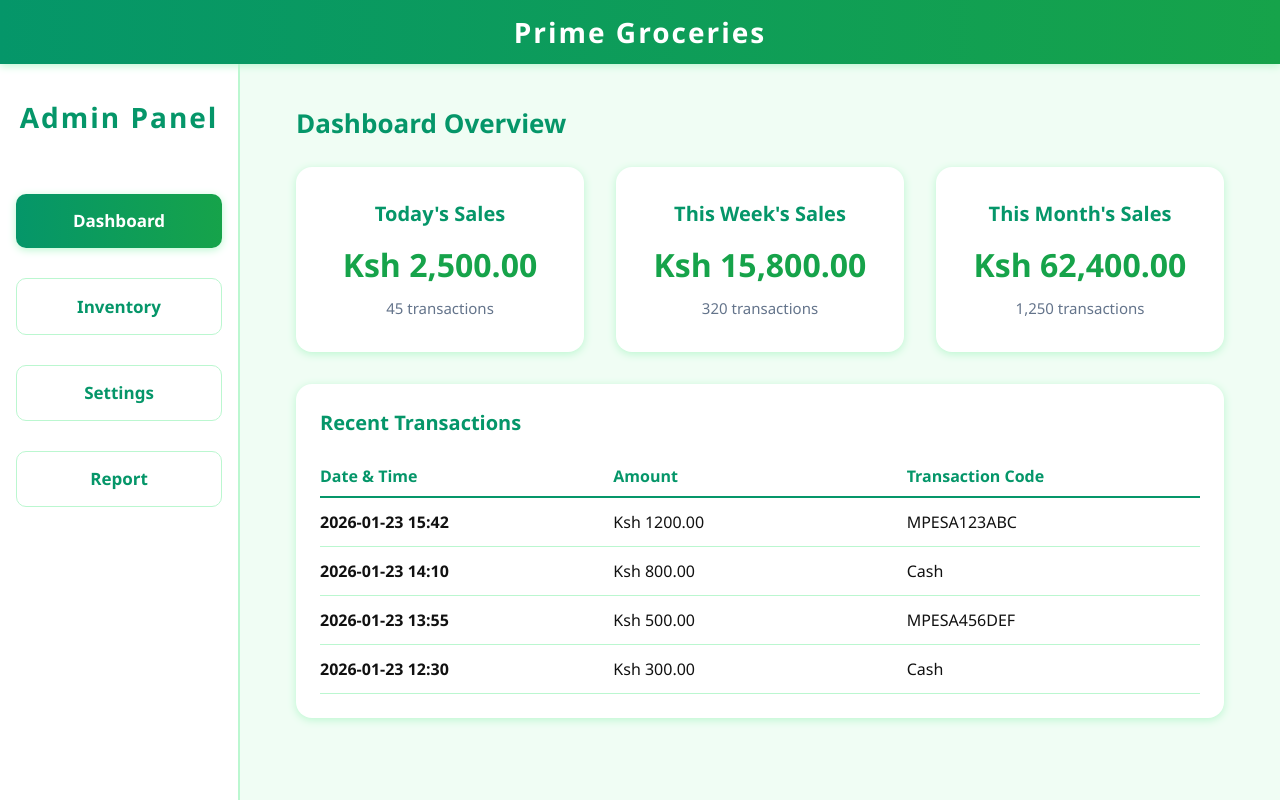
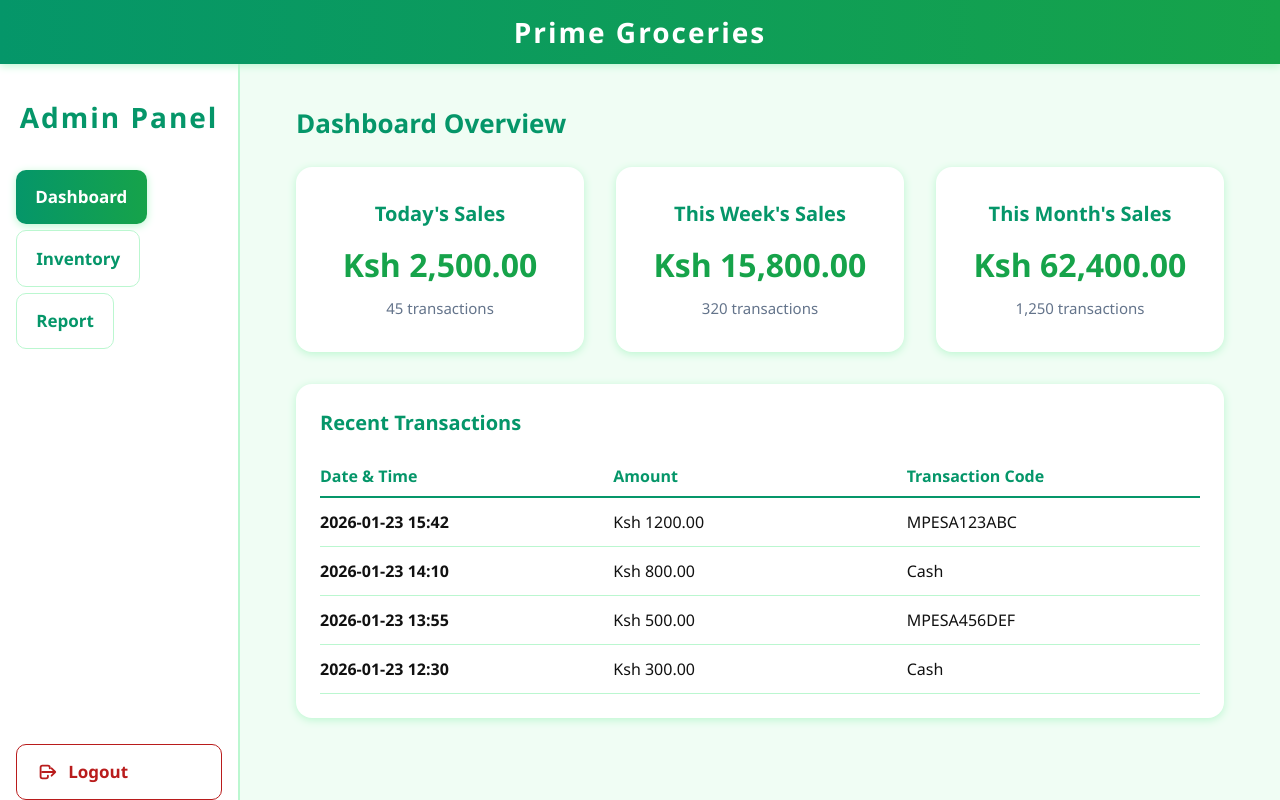
Before and after one commit to M-Davy/POS, a Next.js app in the folder UI/pos/: page /admin in a window 1280 px wide. Built offline with nearby package versions, Linux system fonts and the light colour scheme.

Commit message:
Refactor Admin Panel layout and add Logout button functionality

```diff
--- a/UI/pos/app/admin/page.tsx
+++ b/UI/pos/app/admin/page.tsx
@@ -161,7 +161,6 @@ function ProductModal({ onClose, onSave, product, title }: { onClose: () => void
 const SECTIONS = [
   "Dashboard",
   "Inventory",
-  "Settings",
   "Report"
 ];
 
@@ -206,7 +205,8 @@ export default function AdminPage() {
         Prime Groceries
       </header>
       <div style={{ display: "flex", flex: 1, minHeight: 0 }}>
-        <aside style={{ width: 240, background: "#fff", borderRight: "2px solid #bbf7d0", padding: "2rem 1rem", display: "flex", flexDirection: "column", gap: 24 }}>
+        <aside style={{ width: 240, background: "#fff", borderRight: "2px solid #bbf7d0", padding: "2rem 1rem", display: "flex", flexDirection: "column", gap: 24, justifyContent: "space-between", height: "100vh" }}>
+          <div>
             <div style={{ fontWeight: 800, fontSize: 28, color: "#059669", marginBottom: 32, letterSpacing: 2, textAlign: "center" }}>
               Admin Panel
             </div>
@@ -231,6 +231,29 @@ export default function AdminPage() {
                 {section}
               </button>
             ))}
+          </div>
+          <button
+            title="Logout"
+            style={{
+              display: "flex",
+              alignItems: "center",
+              gap: 10,
+              background: "#fff",
+              color: "#b91c1c",
+              border: "1.5px solid #b91c1c",
+              borderRadius: 10,
+              padding: "0.9rem 1.2rem",
+              fontWeight: 700,
+              fontSize: 17,
+              cursor: "pointer",
+              marginTop: 8,
+              marginBottom: 32
+            }}
+            onClick={() => alert('Logged out!')}
+          >
+            <svg xmlns="http://www.w3.org/2000/svg" width="22" height="22" fill="none" viewBox="0 0 24 24" stroke="currentColor"><path strokeLinecap="round" strokeLinejoin="round" strokeWidth="2" d="M17 16l4-4m0 0l-4-4m4 4H7m6 4v1a2 2 0 01-2 2H7a2 2 0 01-2-2V7a2 2 0 012-2h6a2 2 0 012 2v1"/></svg>
+            Logout
+          </button>
         </aside>
         <main style={{ flex: 1, padding: "2.5rem 3.5rem", background: "#f0fdf4", minHeight: 0, overflow: "auto" }}>
           {activeSection === "Dashboard" && (
```
Lines whose indentation alone changed are shown as unchanged.
